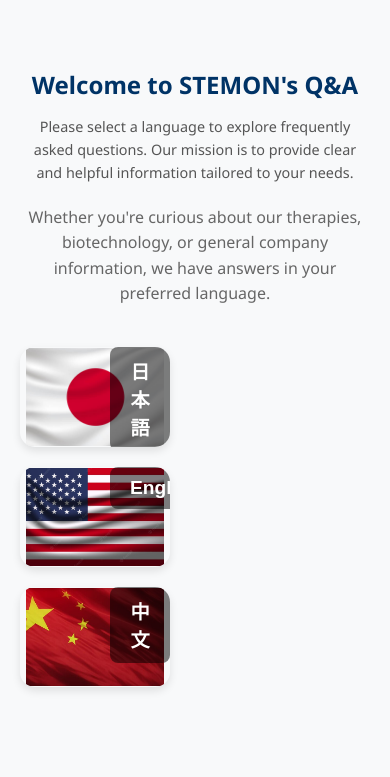
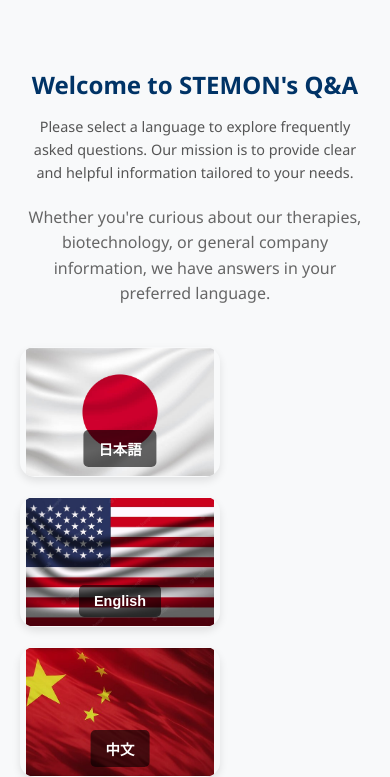
Before and after one commit to Saidakhmad77/Q-A, a plain HTML site: page index.html in a window 390 px wide. Shown: the part 82-859 px from the top of the page. Drawn offline with Linux system fonts and the light colour scheme.

Commit message:
changed styling

```diff
--- a/style.css
+++ b/style.css
@@ -58,9 +58,8 @@
 .index-page .language-options {
     display: flex;
     justify-content: center;
-    gap: 40px;
-    margin-top: 60px;
-    position: relative;
+    gap: 30px;
+    margin-top: 80px;
     flex-wrap: wrap;
 }
 
@@ -69,13 +68,11 @@
     background: none;
     border: none;
     cursor: pointer;
-    width: 270px;
-    height: 180px;
+    width: 300px;
+    height: 200px;
     border-radius: 15px;
     box-shadow: 0 4px 8px rgba(0, 0, 0, 0.1);
     overflow: hidden;
-    transition: transform 0.2s ease;
-    object-fit: cover;
 }
 
 .index-page .language-button img {
@@ -85,31 +82,18 @@
     display: block;
 }
 
-.index-page .language-button:hover {
-    transform: scale(1.05);
-}
-
 .index-page .language-button .text-overlay {
     position: absolute;
-    top: 0%;
-    left: 60%;
-/*     transform: translate(-50%, -50%); */
-    background-color: rgba(0, 0, 0, 0.5);
+    bottom: 3px;
+    left: 50%;
+    transform: translateX(-50%);
+    background-color: rgba(0, 0, 0, 0.6);
     color: white;
-    font-size: 1.2rem;
+    font-size: 1.1rem;
     font-weight: bold;
-    padding: 10px 20px;
-    border-radius: 8px;
-/*     opacity: 0; */
-/*     transition: opacity 0.3s ease-in-out; */
-}
-
-.index-page .language-button:hover .text-overlay {
-    opacity: 1;
-}
-
-.index-page .china-flag {
-    margin-left: 20px;
+    padding: 8px 15px;
+    border-radius: 5px;
+    text-align: center;
 }
 
 @media screen and (max-width: 1024px) {
@@ -134,8 +118,8 @@
     }
 
     .index-page .language-button {
-        width: 200px;
-        height: 130px;
+        width: 250px;
+        height: 160px;
     }
 
     .index-page .welcome-message h2 {
@@ -153,8 +137,8 @@
     }
 
     .index-page .language-button {
-        width: 150px;
-        height: 100px;
+        width: 200px;
+        height: 130px;
     }
 
     .index-page .welcome-message h2 {
@@ -162,6 +146,11 @@
     }
 
     .index-page .welcome-message p {
+        font-size: 0.9rem;
+    }
+
+    .index-page .language-button .text-overlay {
+        bottom: 10px;
         font-size: 0.9rem;
     }
 }
```
